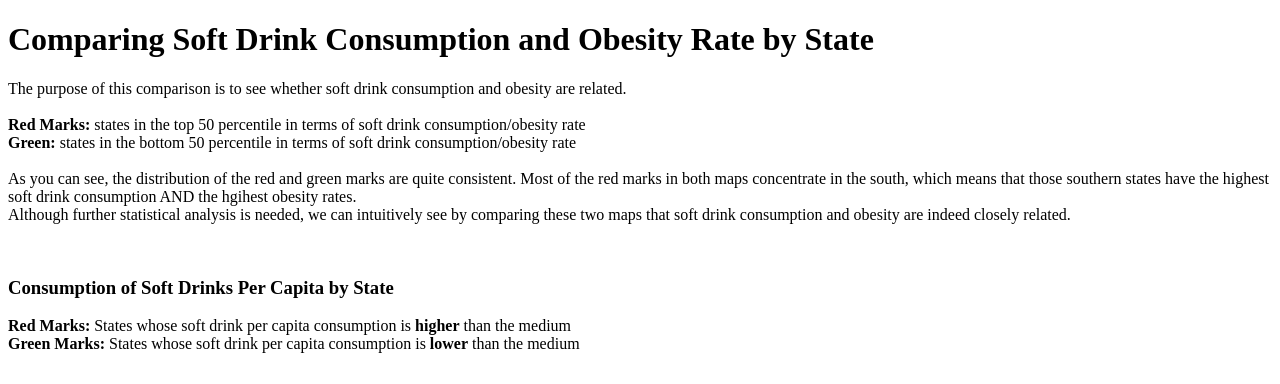
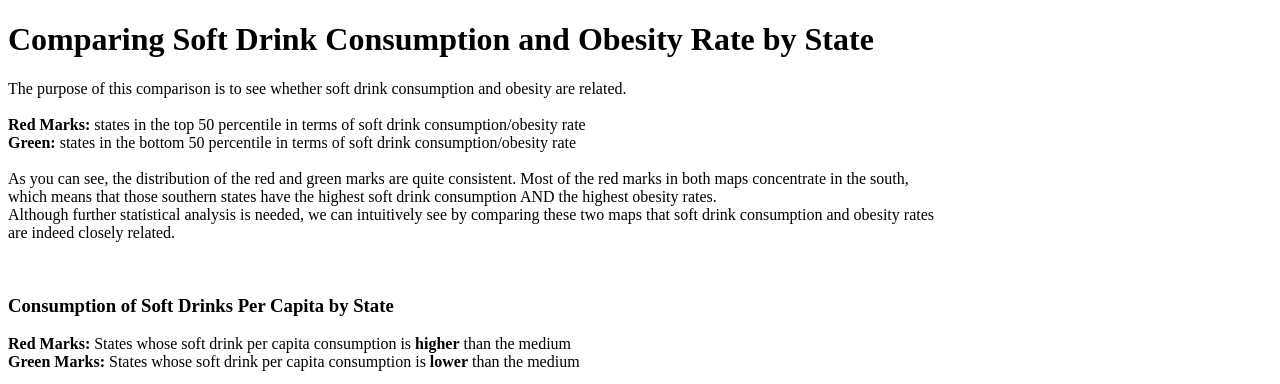
Before and after one commit to vida22/vida-fusion-2, a Flask app: page / in a window 1280 px wide. Shown: the top 384 px of the page. Run offline with Flask 2, Linux system fonts and the light colour scheme.

Commit message:
fixed typos

```diff
--- a/templates/index.html
+++ b/templates/index.html
@@ -12,9 +12,9 @@
 	<b>Green: </b>states in the bottom 50 percentile in terms of soft drink consumption/obesity rate
 	<br>
 	<br>
-	As you can see, the distribution of the red and green marks are quite consistent. Most of the red marks in both maps concentrate in the south, which means that those southern states have the highest soft drink consumption AND the hgihest obesity rates.
+	As you can see, the distribution of the red and green marks are quite consistent. Most of the red marks in both maps concentrate in the south, <br>which means that those southern states have the highest soft drink consumption AND the highest obesity rates.
 	<br>
-	Although further statistical analysis is needed, we can intuitively see by comparing these two maps that soft drink consumption and obesity are indeed closely related.
+	Although further statistical analysis is needed, we can intuitively see by comparing these two maps that soft drink consumption and obesity rates <br>are indeed closely related.
 </p>
 <br>
 <h3>Consumption of Soft Drinks Per Capita by State</h3>
```
